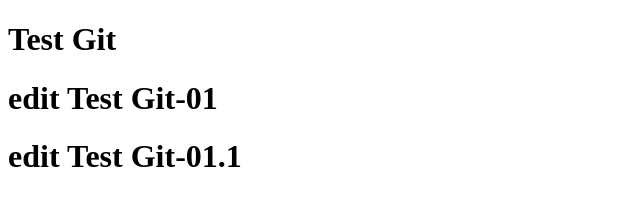
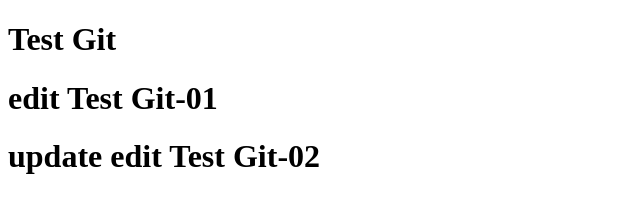
Before and after one commit to Sa-poon/frist_test_git, a plain HTML site: page index.html in a window 1280 px wide. Shown: the whole page, without its empty margins (0-640 px from the left). Drawn offline with Linux system fonts and the light colour scheme.

Commit message:
update Test git2

```diff
--- a/index.html
+++ b/index.html
@@ -9,6 +9,8 @@
 <body>
     <h1>Test Git</h1>
     <h1>edit Test Git-01</h1>
-    <h1>edit Test Git-01.1</h1>
+
+    <h1>update edit Test Git-02</h1>
+
 </body>
 </html>
```
